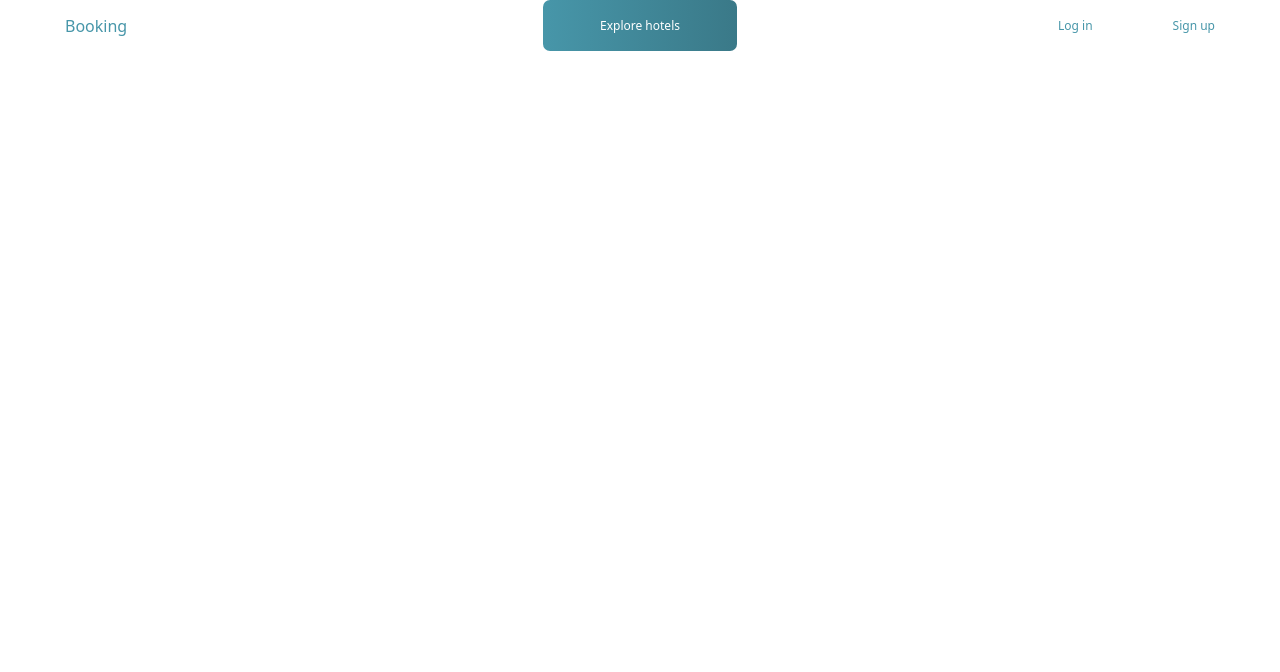
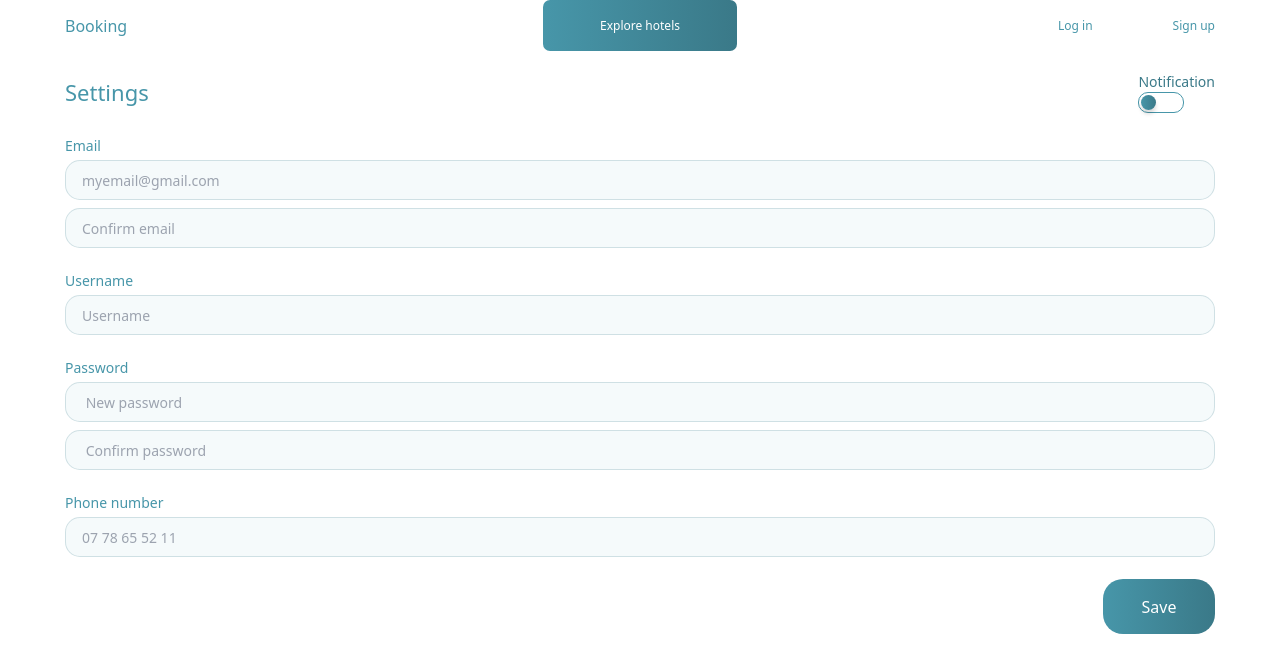
Before and after one commit to amineallioua/Hotel-project, a Vue app: page /Settings in a window 1280 px wide. Shown: the top 672 px of the page. Built offline with nearby package versions, Linux system fonts and the light colour scheme.

Commit message:
added setting page

```diff
--- a/src/router/router.js
+++ b/src/router/router.js
@@ -7,6 +7,7 @@
   import searchPage from '../views/searchPage.vue'
 import HotelDetails from '../views/hotelDetails.vue'
 import BookPage from '../views/bookPage.vue'
+import SettingsPage from '../views/settingsPage.vue'
 
 
 
@@ -19,7 +20,8 @@ import BookPage from '../views/bookPage.vue'
     {path:'/explore' , component:Explore  },
     {path:'/search' , component:searchPage  },
     {path:'/HotelDetails' , component:HotelDetails },
-    {path:'/Book' , component:BookPage  }
+    {path:'/Book' , component:BookPage  },
+    {path:'/Settings', component:SettingsPage}
   ]
 
   const router = createRouter({
--- a/src/views/bookPage.vue
+++ b/src/views/bookPage.vue
@@ -37,7 +37,7 @@
 
 
 
-            <div class=" w-full flex justify-end " > <button class=" w-[172px] h-[55px] rounded-[20px] bg-[#4796A9]  " >Book now</button> </div>
+            <div class=" w-full flex justify-end " > <button class=" w-[172px] h-[55px] rounded-[20px] bg-custom-gradient  " >Book now</button> </div>
         </form>
     </div>
 
--- /dev/null
+++ b/src/views/settingsPage.vue
@@ -0,0 +1,65 @@
+<template>
+    <div class=" w-full   px-[65px] pt-[51px] text-white pb-5 ">
+        <div class=" flex justify-between items-center mt-[20px] ">
+            <h1 class=" text-[#4796A9] text-[22px] font-[500]  ">Settings</h1>
+            <div class="flex flex-col   ">
+                <h1 class="text-[#3A7988] text-[14px] font-[500] ">Notification</h1>
+                <div
+                @click="changeNotifichation"
+                    class=" w-[46px] h-[21px] border-[1px] border-[#4796A9] rounded-[10px] flex items-center px-[2px] relative ">
+                    <div class="  w-[15px]  h-[15px] rounded-[50%] bg-custom-gradient  transition-all duration-500 ease-in-out transform shadow-notifichationButton "   :class="NotificationOn ? 'translate-x-[25px]' : 'translate-x-0'" ></div>
+                </div>
+            </div>
+        </div>
+
+        <form class=" flex flex-col gap-[22px] mt-[22px] ">
+            <div>
+                <label for="Email" class="block text-[#4796A9] mb-1 text-[14px] font-[500] ">Email</label>
+                <input type="text" id="Email" placeholder="myemail@gmail.com"
+                    class=" mb-2  border-[1px] border-[#3A7988] border-opacity-20 w-full text-[14px] text-[#1e4e5a] pl-4 bg-[#4796A9] bg-opacity-5 h-[40px] outline-none rounded-[15px] " />
+                <input type="text" id="name" placeholder="Confirm email"
+                    class="  border-[1px] border-[#3A7988] border-opacity-20 w-full text-[14px] text-[#1e4e5a] pl-4 bg-[#4796A9] bg-opacity-5 h-[40px] outline-none rounded-[15px] " />
+            </div>
+            <div>
+                <label for="Username" class="block text-[#4796A9] mb-1 text-[14px] font-[500]">Username</label>
+                <input type="tel" id="Username" placeholder="Username"
+                    class=" border-[1px] border-[#3A7988] border-opacity-20 w-full text-[14px] text-[#1e4e5a] pl-4 bg-[#4796A9] bg-opacity-5 h-[40px] outline-none rounded-[15px] " />
+            </div>
+            <div>
+                <label for="Password" class="block text-[#4796A9] mb-1 text-[14px] font-[500]">Password</label>
+                <input type="text" id="Password" placeholder=" New password "
+                    class=" mb-2 border-[1px] border-[#3A7988] border-opacity-20 w-full text-[14px] text-[#1e4e5a] h-[40px] pl-4 bg-[#4796A9] bg-opacity-5 outline-none rounded-[15px] " />
+                <input type="text" id="Password" placeholder=" Confirm password "
+                    class=" border-[1px] border-[#3A7988] border-opacity-20 w-full text-[14px] text-[#1e4e5a] h-[40px] pl-4 bg-[#4796A9] bg-opacity-5 outline-none rounded-[15px] " />
+            </div>
+            <div>
+                <label for="Phone number" class="block text-[#4796A9] mb-1 text-[14px] font-[500]">Phone number</label>
+                <input type="text" id="Phone number" placeholder="07 78 65 52 11"
+                    class=" border-[1px] border-[#3A7988] border-opacity-20 w-full text-[14px] text-[#1e4e5a] h-[40px] pl-4 bg-[#4796A9] bg-opacity-5 outline-none rounded-[15px] " />
+            </div>
+
+
+
+
+
+
+            <div class=" w-full flex justify-end "> <button
+                    class=" w-[112px] h-[55px] rounded-[20px] bg-custom-gradient  ">Save</button> </div>
+        </form>
+    </div>
+
+</template>
+<script>
+export default {
+    data() {
+        return {
+            NotificationOn: false
+        }
+    },
+    methods: {
+        changeNotifichation() {
+            this.NotificationOn = !this.NotificationOn
+        }
+    }
+}
+</script>
--- a/tailwind.config.js
+++ b/tailwind.config.js
@@ -15,6 +15,7 @@ export default {
         form: "6px 6px 11.4px -10px rgba(0, 0, 0, 0.25)", // added missing 'px' for spread
         filter: "58px 44px 61.4px rgba(0, 0, 0, 0.15)", // completed rgba value
         search: "18px 10px 31.1px rgba(0, 0, 0, 0.10)", // completed rgba value
+        notifichationButton: "0px 4px 4px 0px rgba(0, 0, 0, 0.15)", // completed rgba value
       },
 
       backgroundImage: {
```
